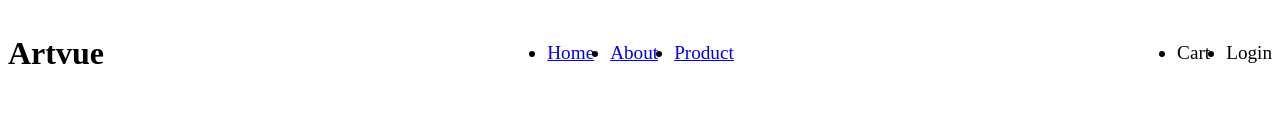
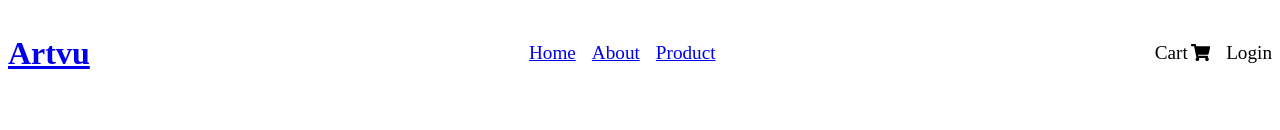
Before and after one commit to EnFlorian/artvu-ecom, a React (Create React App) app: page / in a window 1280 px wide. Shown: the top 130 px of the page. Built offline with nearby package versions, Linux system fonts and the light colour scheme; grey boxes are pictures that could not be loaded; the HTML template or start-up script is replaced by a standard one.

Commit message:
Added not found page

```diff
--- a/src/components/Navbar/Navbar.scss
+++ b/src/components/Navbar/Navbar.scss
@@ -18,7 +18,20 @@
   }
 
   &__navlink {
+    display: flex;
+    align-items: center;
     margin-left: 1rem;
+    font-size: 1.2rem;
+    transition: var(--transition);
+    cursor: pointer;
+
+    &:hover {
+      color: var(--clr-accent-dark);
+    }
+  }
+
+  &__shopping-cart {
+    margin-left: 0.2rem;
     font-size: 1.2rem;
   }
 }
--- a/src/components/Navbar/Navbar.tsx
+++ b/src/components/Navbar/Navbar.tsx
@@ -1,11 +1,14 @@
 import "./Navbar.scss";
 import { Link } from "react-router-dom";
+import { FaShoppingCart } from "react-icons/fa";
 
 const Navbar = () => {
   return (
     <nav className="navbar">
       <div className="navbar__wrapper container">
-        <h1 className="navbar__logo">Artvue</h1>
+        <h1 className="navbar__logo">
+          <Link to="/">Artvu</Link>
+        </h1>
         <ul className="navbar__navlinks">
           <li className="navbar__navlink">
             <Link to="/">Home</Link>
@@ -18,7 +21,10 @@ const Navbar = () => {
           </li>
         </ul>
         <ul className="navbar__navlinks">
-          <li className="navbar__navlink">Cart</li>
+          <li className="navbar__navlink">
+            Cart
+            <FaShoppingCart className="navbar__shopping-cart" />
+          </li>
           <li className="navbar__navlink">Login</li>
         </ul>
       </div>
--- a/src/pages/About.tsx
+++ b/src/pages/About.tsx
@@ -1,5 +1,4 @@
-import React from "react";
-
+import "./About.scss";
 const About = () => {
   return <div>About</div>;
 };
--- /dev/null
+++ b/src/pages/NotFound.scss
@@ -0,0 +1,20 @@
+.not-found {
+  display: flex;
+  flex-direction: column;
+  align-items: center;
+  justify-content: center;
+  height: calc(100vh - var(--navbar-height) - var(--footer-height));
+
+  &__title {
+    font-size: 8rem;
+    font-weight: bold;
+    color: var(--clr-medium);
+    margin-bottom: 1.5rem;
+  }
+
+  &__subtitle {
+    font-size: 3rem;
+    color: var(--clr-medium);
+    margin-bottom: 3rem;
+  }
+}
--- a/src/pages/NotFound.tsx
+++ b/src/pages/NotFound.tsx
@@ -1,8 +1,9 @@
+import "./NotFound.scss";
 const NotFound = () => {
   return (
     <div className="not-found">
-      <h1>404</h1>
-      <p>Page not found</p>
+      <h1 className="not-found__title">404</h1>
+      <p className="not-found__subtitle">Page not found</p>
     </div>
   );
 };
--- a/src/styles/_global.scss
+++ b/src/styles/_global.scss
@@ -22,7 +22,9 @@
   --clr-footer: var(--clr-dark);
   --clr-navbar: var(--clr-dark);
 
-  --clr-accent: hsl(205, 61%, 95%);
+  --clr-accent-dark: hsl(205, 61%, 65%);
+  --clr-accent-medium: hsl(205, 61%, 70%);
+  --clr-accent-light: hsl(205, 61%, 95%);
 
   --toastify-color-dark: hsl(0, 0%, 14%);
   --toastify-color-success: var(--clr-accent);
```
Also changed, not shown: src/pages/About.scss (added).
